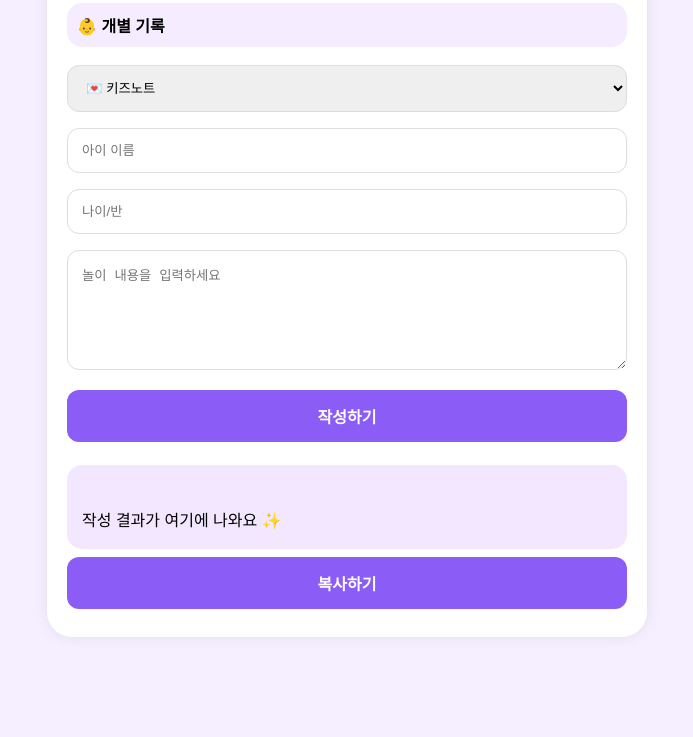
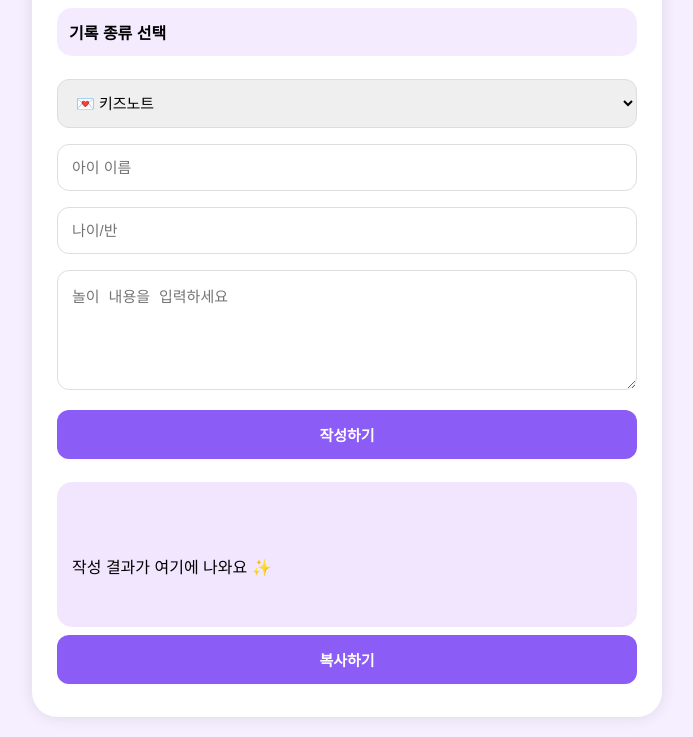
Before and after one commit to lovely3924/mannung-teacher-app, a plain HTML site: page index.html in a window 1280 px wide. Shown: the part 126-863 px from the top of the page, without its empty margins (293-986 px from the left). Before the commit the page ends 800 px from the top, so only its background shows below. Drawn offline with Linux system fonts and the light colour scheme.

Commit message:
Update index.html

```diff
--- a/index.html
+++ b/index.html
@@ -12,25 +12,29 @@ background:#f6efff;
 padding:20px;
 margin:0;
 }
+
 .card{
-max-width:560px;
+max-width:580px;
 margin:auto;
 background:white;
-padding:20px;
+padding:25px;
 border-radius:25px;
-box-shadow:0 0 15px rgba(0,0,0,.08);
+box-shadow:0 0 15px rgba(0,0,0,.1);
 }
+
 h1{
 text-align:center;
 color:#8b5cf6;
 }
+
 .group{
-background:#f5ecff;
-padding:10px;
+background:#f4ebff;
+padding:12px;
 border-radius:15px;
-margin:10px 0;
 font-weight:bold;
+margin-bottom:15px;
 }
+
 input,select,textarea,button{
 width:100%;
 padding:14px;
@@ -38,25 +42,29 @@ margin:8px 0;
 border-radius:12px;
 border:1px solid #ddd;
 box-sizing:border-box;
+font-size:15px;
 }
+
 textarea{
 height:120px;
 }
+
 button{
 background:#8b5cf6;
 color:white;
 border:0;
-font-size:16px;
 font-weight:bold;
 }
+
 #result{
 white-space:pre-wrap;
-background:#f3e7ff;
+background:#f2e6ff;
 padding:15px;
 border-radius:15px;
 margin-top:15px;
-line-height:1.7;
+line-height:1.8;
 }
+
 </style>
 </head>
 
@@ -66,37 +74,55 @@ line-height:1.7;
 
 <h1>💜 만능 보육도우미</h1>
 
-<div class="group">👶 개별 기록</div>
+<div class="group">
+기록 종류 선택
+</div>
 
 <select id="type" onchange="changeType()">
+
 <option>💌 키즈노트</option>
 <option>🔎 관찰일지</option>
 <option>🗣️ 부모상담</option>
 <option>📊 발달평가</option>
+
 <option>📘 보육일지</option>
 <option>🌱 배움읽기+지원</option>
 <option>🎨 놀이패널</option>
 <option>🧸 놀이계획</option>
+
 </select>
 
 <div id="childBox">
-<input id="name" placeholder="아이 이름">
-<input id="age" placeholder="나이/반">
+
+<input
+id="name"
+placeholder="아이 이름">
+
+<input
+id="age"
+placeholder="나이/반">
+
 </div>
 
-<textarea id="play"
-placeholder="놀이 내용을 입력하세요"></textarea>
+<textarea
+id="play"
+placeholder="놀이 내용을 입력하세요">
+</textarea>
 
 <button onclick="make()">
 작성하기
 </button>
 
 <div id="result">
+
 작성 결과가 여기에 나와요 ✨
+
 </div>
 
 <button onclick="copyText()">
+
 복사하기
+
 </button>
 
 </div>
@@ -105,22 +131,51 @@ placeholder="놀이 내용을 입력하세요"></textarea>
 
 function changeType(){
 
-let t=document.getElementById("type").value;
+let t=
+document.getElementById(
+"type"
+).value;
 
 if(
-t==="📘 보육일지"||
-t==="🌱 배움읽기+지원"||
-t==="🎨 놀이패널"||
-t==="🧸 놀이계획"
+
+t.includes(
+"보육일지"
+)
+
+||
+
+t.includes(
+"배움읽기"
+)
+
+||
+
+t.includes(
+"놀이패널"
+)
+
+||
+
+t.includes(
+"놀이계획"
+)
+
 ){
+
 document.getElementById(
 "childBox"
-).style.display="none";
+).style.display=
+"none";
+
 }
+
 else{
+
 document.getElementById(
 "childBox"
-).style.display="block";
+).style.display=
+"block";
+
 }
 
 }
@@ -135,7 +190,9 @@ document.getElementById(
 let n=
 document.getElementById(
 "name"
-).value||"영아";
+).value
+||
+"영아";
 
 let p=
 document.getElementById(
@@ -145,7 +202,9 @@ document.getElementById(
 let result="";
 
 if(
-t==="📘 보육일지"
+t.includes(
+"보육일지"
+)
 ){
 
 result=
@@ -153,7 +212,7 @@ result=
 
 영아들은 ${p} 놀이에 관심을 보이며 반복적으로 탐색하는 모습을 보였다.
 
-교사는 영아의 관심을 따라가며 놀이가 자연스럽게 이어질 수 있도록 자료를 제공하고 상호작용하였다.
+교사는 영아의 관심을 따라가며 놀이가 자연스럽게 이어질 수 있도록 상호작용하였다.
 
 다음 놀이에서는 오늘 나타난 관심을 바탕으로 관련 놀이를 확장해 지원할 예정이다.`;
 
@@ -179,9 +238,11 @@ document.getElementById(
 function copyText(){
 
 navigator.clipboard.writeText(
+
 document.getElementById(
 "result"
 ).innerText
+
 );
 
 alert(
```
